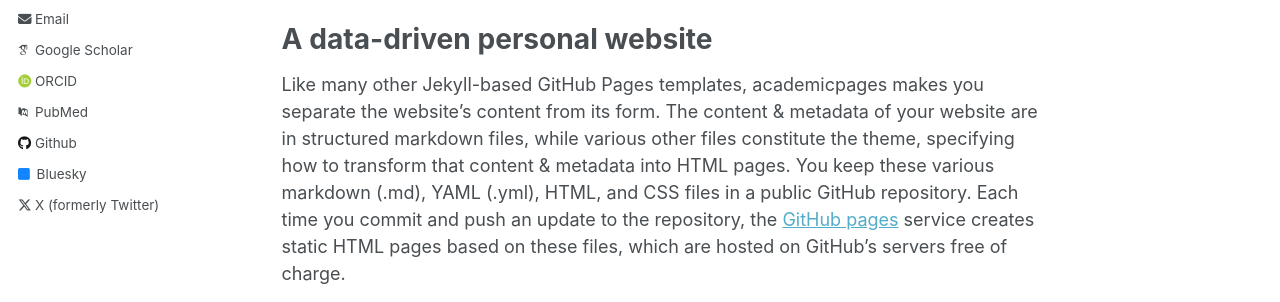
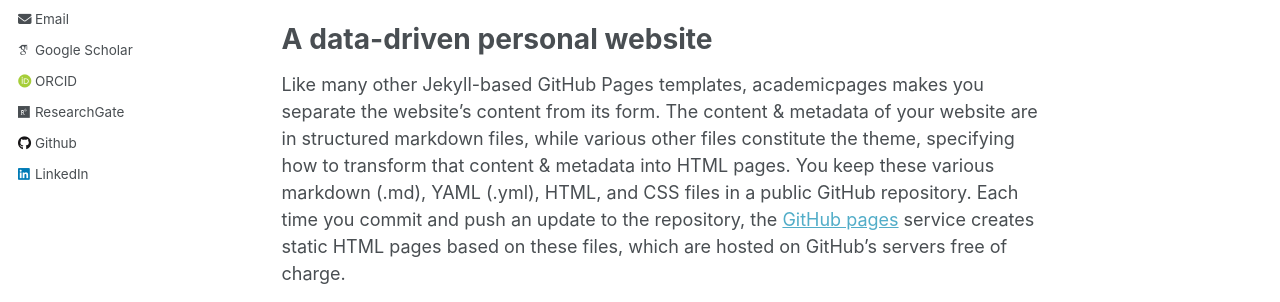
Before and after one commit to lukas-ecker/lukas-ecker.github.io, a Jekyll site: the page built from _pages/about.md, in a window 1280 px wide. Shown: the part 427-729 px from the top of the page. Built offline with Jekyll 4.4.1, drawn with Linux system fonts in a browser that asks for light colours; some web fonts are replaced; part of the change alters nothing that is shown.

Commit message:
Update _config.yml

```diff
--- a/_config.yml
+++ b/_config.yml
@@ -32,22 +32,22 @@ author:
 
   # Academic websites
   arxiv            : # URL - Update with the correct link to your profile
-  googlescholar    : "https://scholar.google.com/citations?user=PS_CX0AAAAAJ"
+  googlescholar    : "https://scholar.google.com/citations?user=eiiNwQsAAAAJ&hl=en"
   impactstory      : # URL
-  orcid            : "http://orcid.org/yourorcidurl"
-  pubmed           : "https://www.ncbi.nlm.nih.gov/pubmed/?term=john+snow"
-  researchgate     : # URL
+  orcid            : "https://orcid.org/0009-0000-5055-101X"
+  pubmed           : #
+  researchgate     : "https://www.researchgate.net/profile/Lukas-Ecker"
 
   # Repositories and software development
   bitbucket        : # Username - Update with your username on the site
   codepen          : # Username
   dribbble         : # Username
-  github           : "academicpages"
+  github           : "lukas-ecker"
   kaggle           : # Username
   stackoverflow    : # User number or user number and name (i.e., use "1" or "1/jeff-atwood")
 
   # Social media
-  bluesky          : "bsky.app" # Replace this with you Bluesky username
+  bluesky          : #
   facebook         : # Username
   flickr           : # Username
   foursquare       : # Username
@@ -56,7 +56,7 @@ author:
   keybase          : # Username
   instagram        : # Username
   lastfm           : # Username
-  linkedin         : # Username
+  linkedin         : "lukas-ecker-a31438217"
   mastodon         : # URL
   medium           : # URL
   pinterest        : # Username
@@ -64,7 +64,7 @@ author:
   steam            : # Username
   telegram         : # URL
   tumblr           : # Username
-  twitter          : "UniofOxford"  # Replace this with your X / Twitter handle
+  twitter          : #
   vine             : # Username
   weibo            : # Username
   wikipedia        : # Username
```
